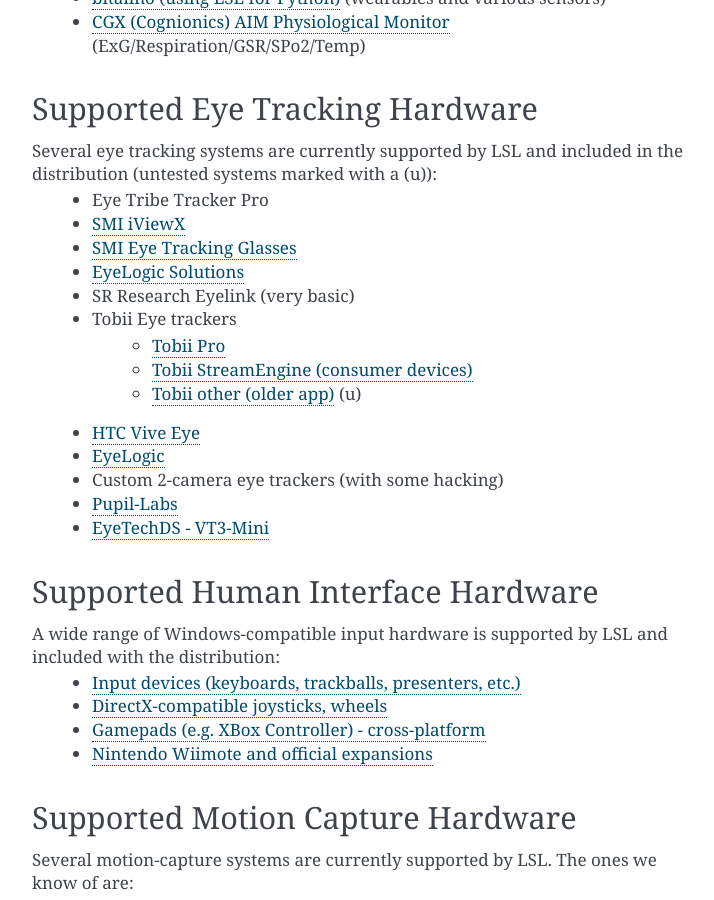
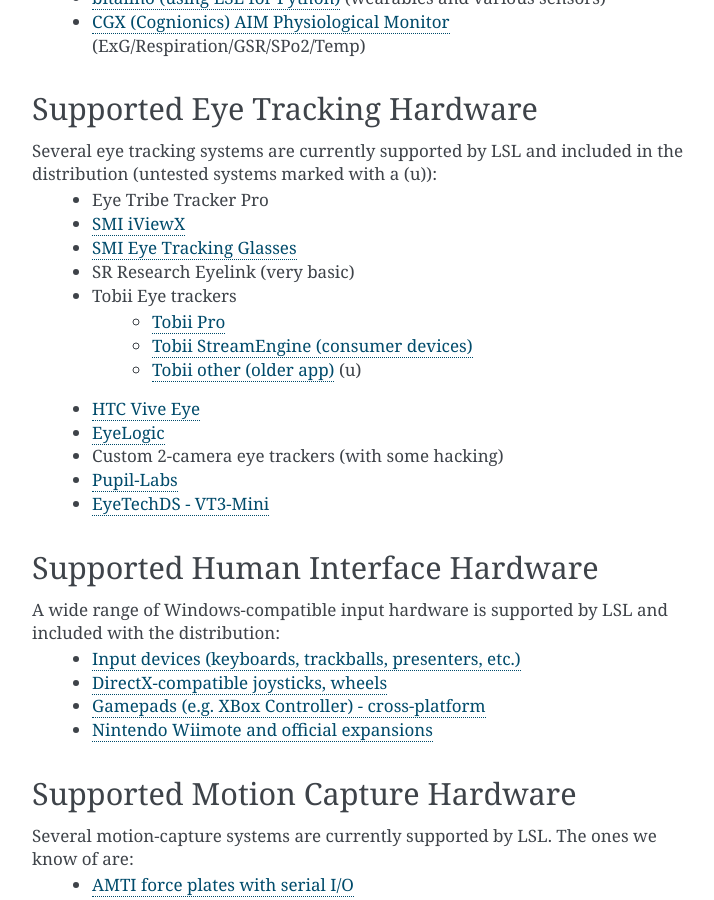
Before and after one commit to sccn/labstreaminglayer, a Sphinx documentation site: the page built from docs/info/supported_devices.rst, in a window 1280 px wide and 900 px high, scrolled down 2450 px. Shown: the whole window, without its empty margins (388-1102 px from the left). Built offline with Sphinx 7.4.7, drawn with Linux system fonts in a browser that asks for light colours.

Commit message:
Update supported_devices.rst

```diff
--- a/docs/info/supported_devices.rst
+++ b/docs/info/supported_devices.rst
@@ -95,7 +95,6 @@
   * Eye Tribe Tracker Pro
   * :lslrepo:`SMI iViewX <SMIEyetracker>`
   * :lslrepo:`SMI Eye Tracking Glasses <SMIEyetracker>`
-  * :lslrepo:`EyeLogic Solutions <EyeLogicLSL>`
   * SR Research Eyelink (very basic)
   * Tobii Eye trackers
       * :lslrepo:`Tobii Pro <TobiiPro>`
```
